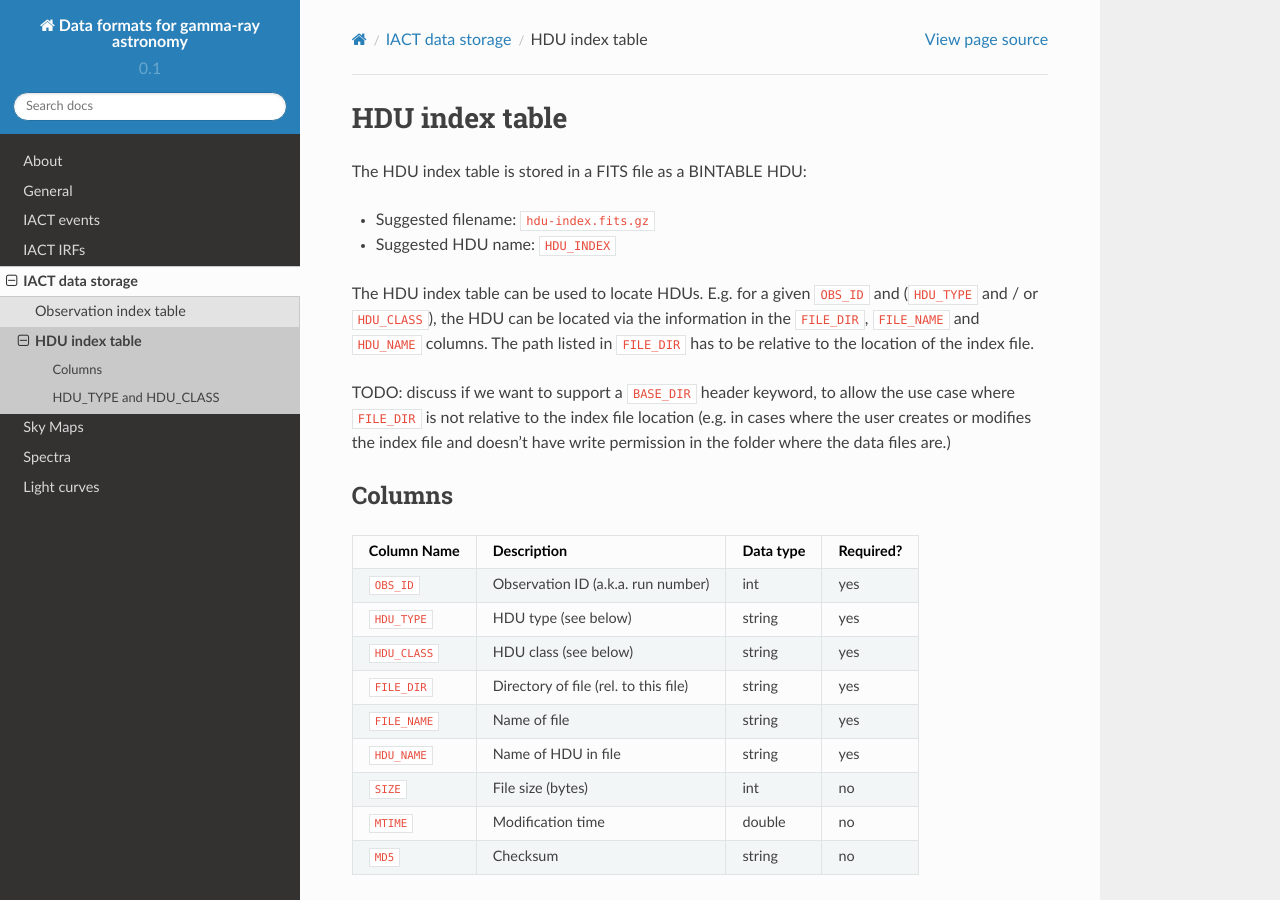
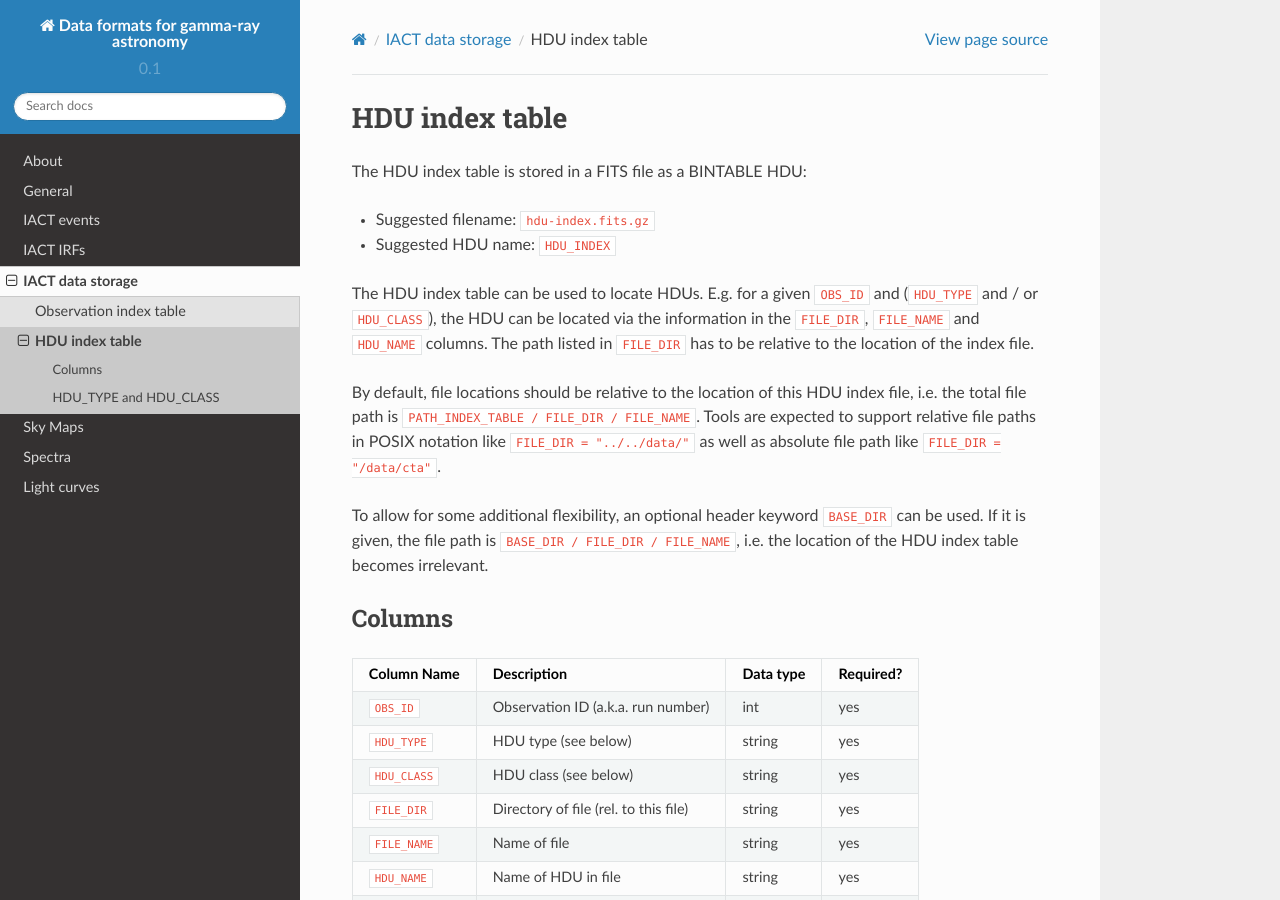
Before and after one commit to open-gamma-ray-astro/gamma-astro-data-formats, a Sphinx documentation site: the page built from source/data_storage/hdu_index/index.rst, in a window 1280 px wide and 900 px high. Built offline with Sphinx 7.4.7 and the Read the Docs theme 2.0.0, drawn with Linux system fonts in a browser that asks for light colours.

Commit message:
Clarify BASE_DIR in HDU index table

```diff
--- a/source/data_storage/hdu_index/index.rst
+++ b/source/data_storage/hdu_index/index.rst
@@ -15,10 +15,15 @@ The HDU index table can be used to locate HDUs. E.g. for a given ``OBS_ID`` and
 information in the ``FILE_DIR``, ``FILE_NAME`` and ``HDU_NAME`` columns.
 The path listed in ``FILE_DIR`` has to be relative to the location of the index file.
 
-TODO: discuss if we want to support a ``BASE_DIR`` header keyword, to allow the
-use case where ``FILE_DIR`` is not relative to the index file location (e.g. in
-cases where the user creates or modifies the index file and doesn't have write
-permission in the folder where the data files are.)
+By default, file locations should be relative to the location of this HDU index
+file, i.e. the total file path is ``PATH_INDEX_TABLE / FILE_DIR / FILE_NAME``.
+Tools are expected to support relative file paths in POSIX notation like
+``FILE_DIR = "../../data/"`` as well as absolute file path like ``FILE_DIR =
+"/data/cta"``.
+
+To allow for some additional flexibility, an optional header keyword ``BASE_DIR``
+can be used. If it is given, the file path is ``BASE_DIR / FILE_DIR / FILE_NAME``,
+i.e. the location of the HDU index table becomes irrelevant.
 
 .. _hdu-index-columns:
 
```
